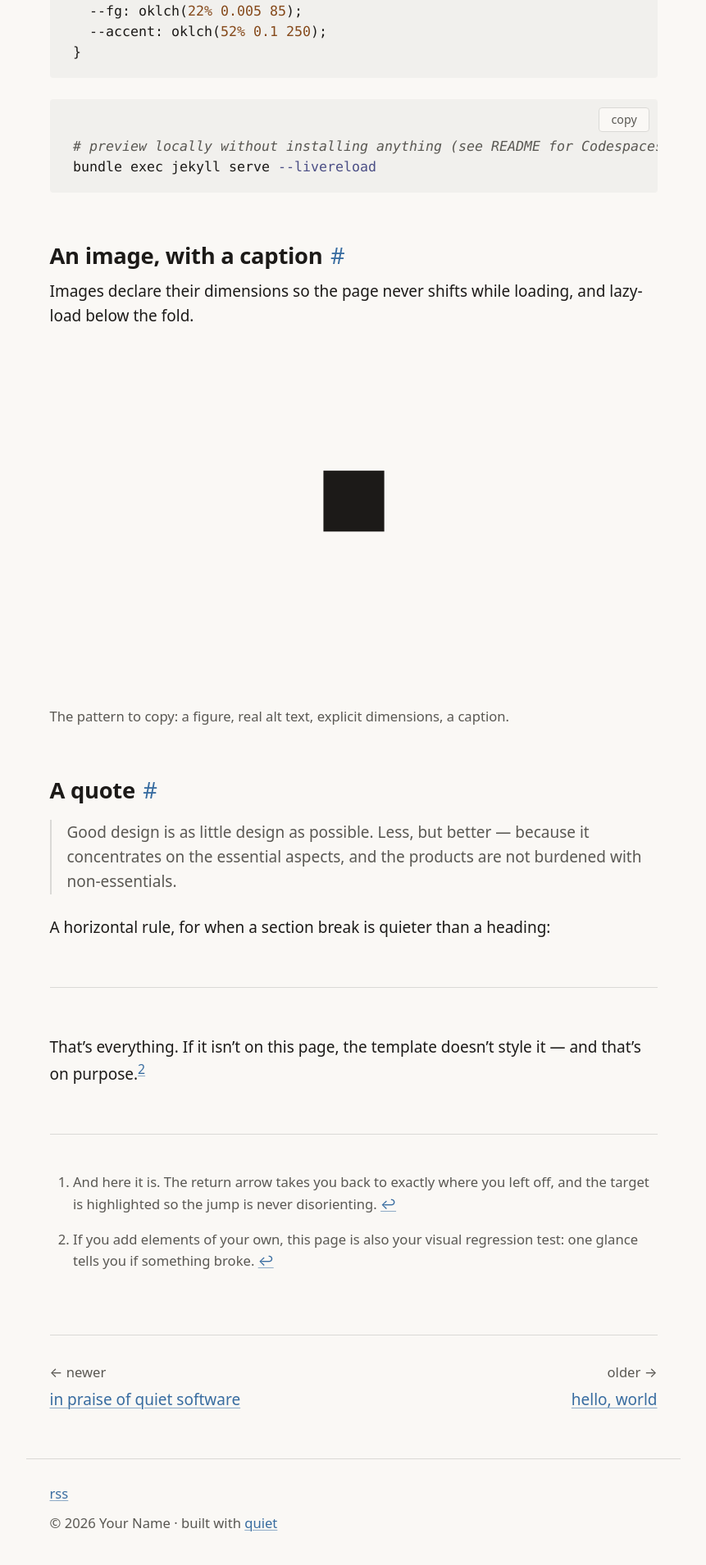
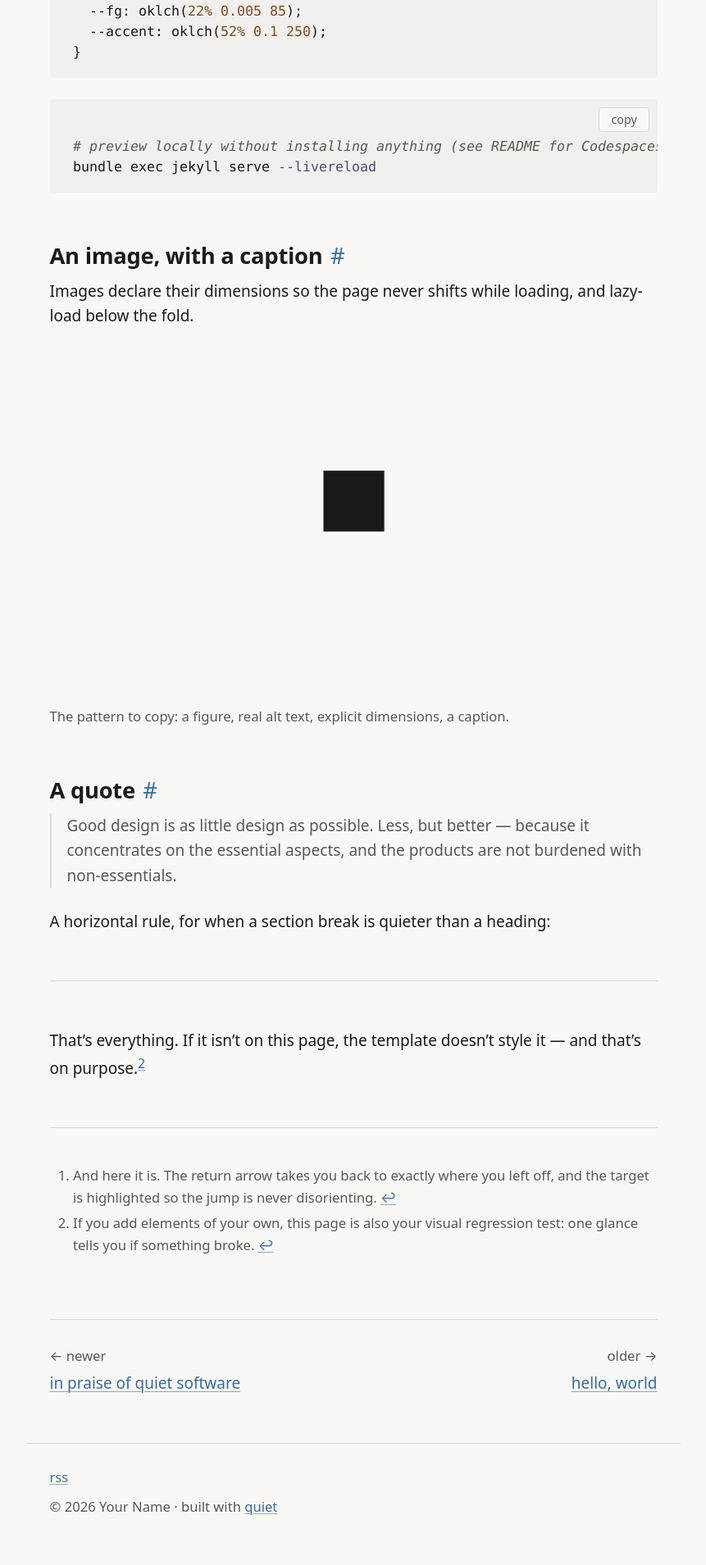
Before and after one commit to hjadmz/quiet, a Jekyll site: the page built from _posts/2026-08-16-everything-a-post-can-do.md, in a window 1280 px wide. Shown: the part 2654-4563 px from the top of the page at 82% size, without its empty margins (209-1070 px from the left). Built offline with Jekyll 4.4.1, drawn with Linux system fonts in a browser that asks for light colours.

Commit message:
nested prose keeps the rhythm too
A paragraph inside a blockquote, list item or footnote kept the browser
default 1em margin, which collapses outward and overrode the spacing set
around it: measured a 1.0rem gap below one heading where every other was
0.6rem. The reset only covered direct children of .post-content.

Co-Authored-By: Claude Fable 5 <noreply@anthropic.com>

```diff
--- a/assets/css/main.css
+++ b/assets/css/main.css
@@ -295,6 +295,12 @@ html:not(.js) .theme-toggle { display: none; }
    measurably tighter than every other paragraph on the site. */
 .post-content > *, .page > * { margin-block: 0; }
 .post-content > * + *, .page > * + * { margin-block-start: 1.35em; }
+/* Nested prose containers too. Without this a paragraph inside a blockquote,
+   a list item or a footnote keeps the browser default 1em margin, which
+   collapses outward and silently overrides the spacing set around it —
+   measured as a 1.0rem gap under one heading where every other was 0.6rem. */
+.post-content blockquote > *, .post-content li > * { margin-block: 0; }
+.post-content blockquote > * + *, .post-content li > * + * { margin-block-start: 1.35em; }
 .post-content > h2, .post-content > h3, .post-content > h4 { margin-block-start: 2.2em; }
 .post-content > h2 + *, .post-content > h3 + *, .post-content > h4 + * { margin-block-start: 0.6em; }
 .post-content > hr, .post-content > hr + * { margin-block-start: var(--s7); }
```
